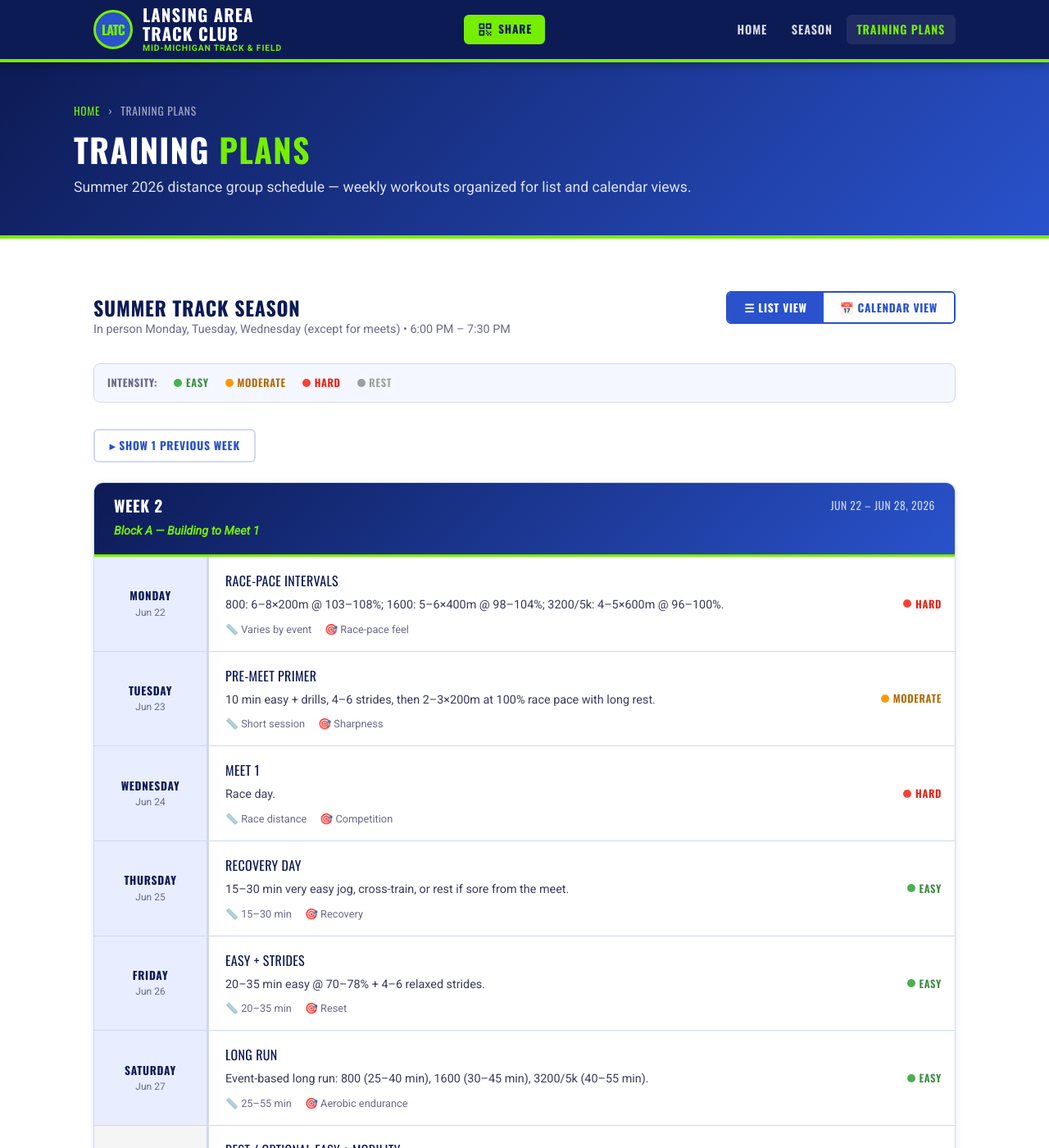
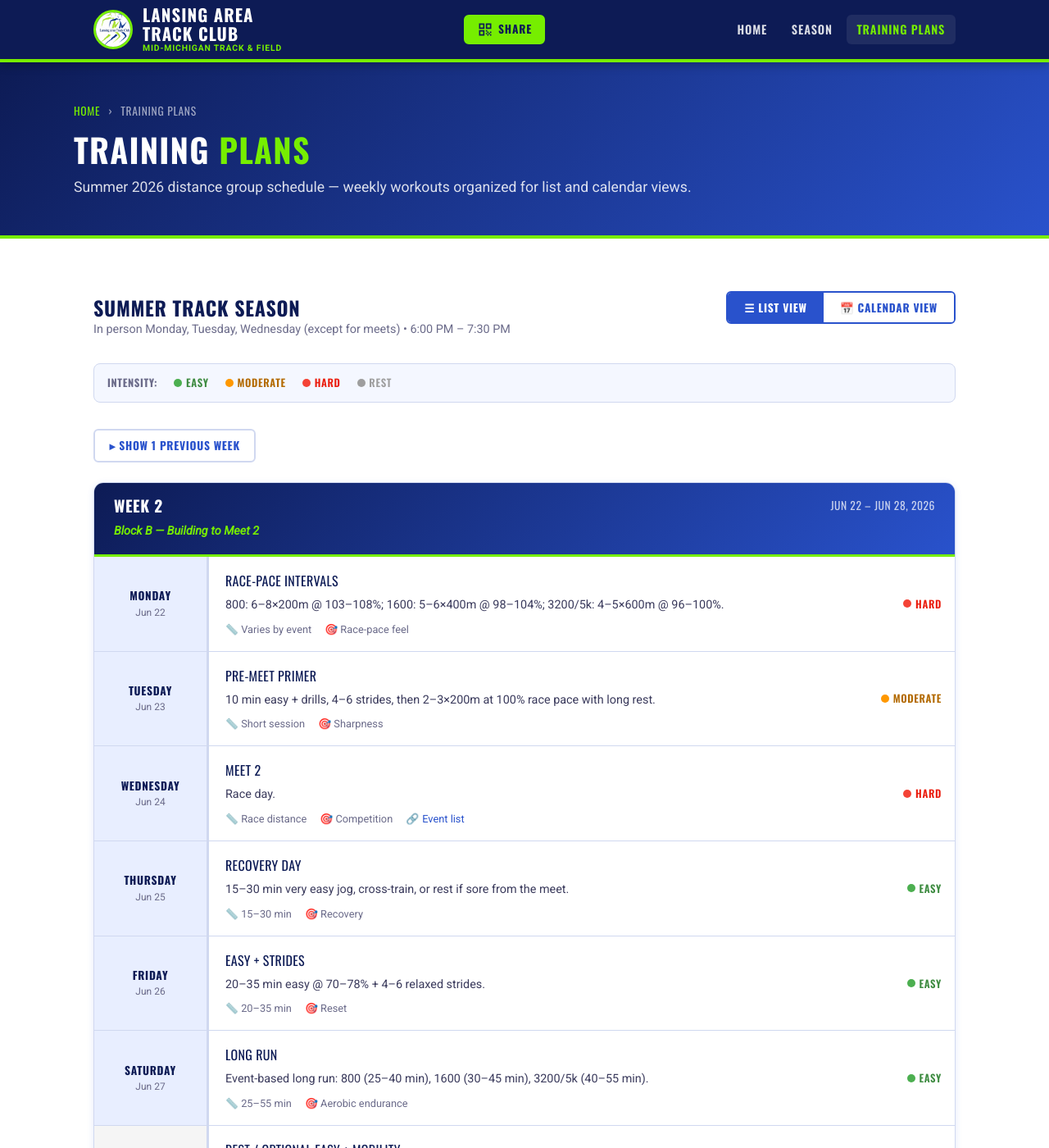
Before and after one commit to latc-mi/latc-mi.github.io, a Jekyll site: the page built from training.html, in a window 1280 px wide and 1400 px high. Shown: the whole window at 82% size. Built offline with Jekyll 4.4.1, drawn with Linux system fonts in a browser that asks for light colours; some of the changed text lies outside the part shown.

Commit message:
feat: Updated logo

```diff
--- a/_includes/footer.html
+++ b/_includes/footer.html
@@ -3,7 +3,7 @@
     <div class="footer-brand">
       <div class="footer-logo">
         <div class="logo-mark" aria-hidden="true">
-          <span>LATC</span>
+          <img src="{{ '/assets/img/latc-logo.png' | relative_url }}" alt="" width="40" height="40">
         </div>
         <span class="brand-name">Lansing Area Track Club</span>
       </div>
--- a/_includes/header.html
+++ b/_includes/header.html
@@ -2,7 +2,7 @@
   <div class="header-inner">
     <a href="{{ '/' | relative_url }}" class="site-branding" aria-label="{{ site.title }} — Home">
       <div class="logo-mark" aria-hidden="true">
-        <span>LATC</span>
+        <img src="{{ '/assets/img/latc-logo.png' | relative_url }}" alt="" width="48" height="48">
       </div>
       <div class="brand-text">
         <span class="brand-name">Lansing Area<br>Track Club</span>
--- a/_sass/_components.scss
+++ b/_sass/_components.scss
@@ -29,21 +29,19 @@
   .logo-mark {
     width: 48px;
     height: 48px;
-    background: $royal-blue;
+    background: $white;
     border: 3px solid $neon-green;
     border-radius: 50%;
+    overflow: hidden;
     display: flex;
     align-items: center;
     justify-content: center;
     flex-shrink: 0;
 
-    span {
-      font-family: $font-heading;
-      font-weight: 900;
-      font-size: 1rem;
-      color: $neon-green;
-      letter-spacing: -0.05em;
-      text-transform: uppercase;
+    img {
+      width: 100%;
+      height: 100%;
+      object-fit: cover;
     }
   }
 
@@ -1460,20 +1458,19 @@
       .logo-mark {
         width: 40px;
         height: 40px;
-        background: $royal-blue;
+        background: $white;
         border: 2px solid $neon-green;
         border-radius: 50%;
+        overflow: hidden;
         display: flex;
         align-items: center;
         justify-content: center;
         flex-shrink: 0;
 
-        span {
-          font-family: $font-heading;
-          font-weight: 900;
-          font-size: 0.8rem;
-          color: $neon-green;
-          letter-spacing: -0.05em;
+        img {
+          width: 100%;
+          height: 100%;
+          object-fit: cover;
         }
       }
 
--- a/training.html
+++ b/training.html
@@ -86,6 +86,9 @@ permalink: /training/
                 {% if day.focus %}
                 <span class="meta-item">🎯 {{ day.focus }}</span>
                 {% endif %}
+                {% for link in day.links %}
+                <span class="meta-item">🔗 <a href="{{ link.url }}">{{ link.label }}</a></span>
+                {% endfor %}
               </div>
             </div>
             <div class="training-day__intensity">
```
Also changed, not shown: _data/training_plans.yml (+14 -4 lines), assets/img/latc-logo.png (added).
